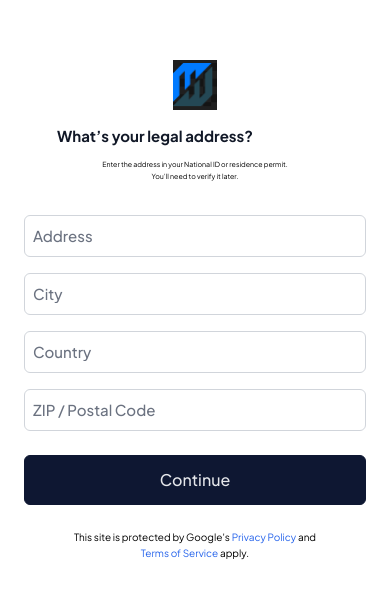
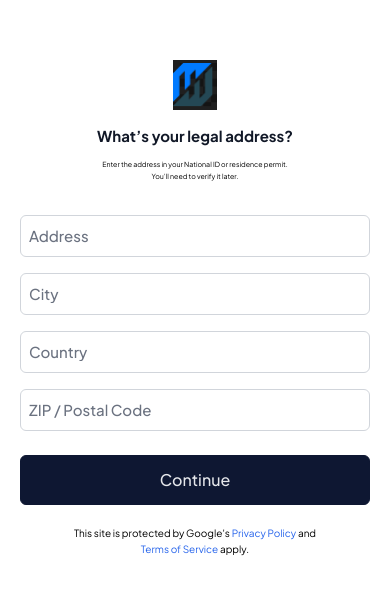
Before and after one commit to zaidkhan-code/My_wealth, a Next.js app: page /user/legaladdress in a window 390 px wide. Shown: the part 115-712 px from the top of the page. Built offline with nearby package versions, Linux system fonts and the light colour scheme.

Commit message:
added some changes

```diff
--- a/src/app/user/legaladdress/page.js
+++ b/src/app/user/legaladdress/page.js
@@ -8,7 +8,7 @@ import Input from "../../../components/element/Input";
 const LegalAddressPage = () => {
   return (
     <div className="bg-white md:bg-[#F6F5F7] min-h-screen flex flex-col items-center justify-center p-4">
-      <div className="md:max-w-[450px] height=[852px] w-full md:bg-white p-2 md:p-8 md:rounded-[18px] md:shadow-md md:border md:border-gray-200 text-center">
+      <div className="md:max-w-[450px] height=[852px] w-full md:bg-white p-1 md:p-8 md:rounded-[18px] md:shadow-md md:border md:border-gray-200 text-center">
         {/* Logo */}
         <div className="flex justify-center mb-4">
           {/* Mobile Image */}
@@ -30,12 +30,12 @@ const LegalAddressPage = () => {
         </div>
 
         {/* Title */}
-        <h2 className="text-[15px] md:text-[22px] font-bold text-gray-900 w-full max-w-[262px] md:max-w-[418px] min-h-[25px] md:min-h-[40px] leading-snug text-center">
+        <h2 className="text-[15px] md:text-[22px] font-bold mx-auto text-gray-900 w-full max-w-[262px] md:max-w-[418px] min-h-[25px] md:min-h-[40px] leading-snug text-center">
           What’s your legal address?
         </h2>
 
         {/* Description */}
-        <p className="text-[7px] md:text-[14px] text-black mt-2 w-full max-w-[348px] md:max-w-[402px] min-h-[32px] md:min-h-[38px] leading-relaxed">
+        <p className="text-[7px] md:text-[14px] mx-auto text-black mt-2 w-full max-w-[348px] md:max-w-[402px] min-h-[32px] md:min-h-[38px] leading-relaxed">
           Enter the address in your National ID or residence permit.
           <br />
           You’ll need to verify it later.
--- a/src/app/user/personalinformation/page.js
+++ b/src/app/user/personalinformation/page.js
@@ -15,10 +15,10 @@ const page = () => {
           className="object-contain"
           alt="Loginlogo"
         />
-        <h5 className="text-[28px] font-bold leading-[30px] ">
+        <h5 className="text-[28px] font-bold leading-[30px] mx-auto ">
           Personal Information.
         </h5>
-        <p className="text-[15px] text-gray-700 leading-[20px] font-medium max-w-[350px]">
+        <p className="text-[15px] text-gray-700 leading-[20px] mx-auto font-medium max-w-[350px]">
           Make sure this the same Information as on your passport or ID,so we
           can verify it later on
         </p>
```
